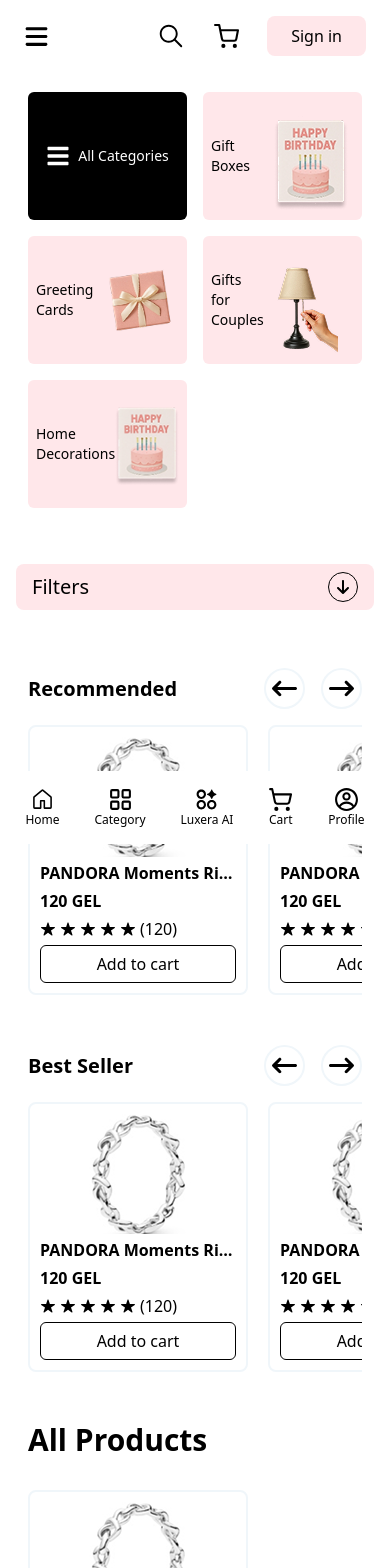
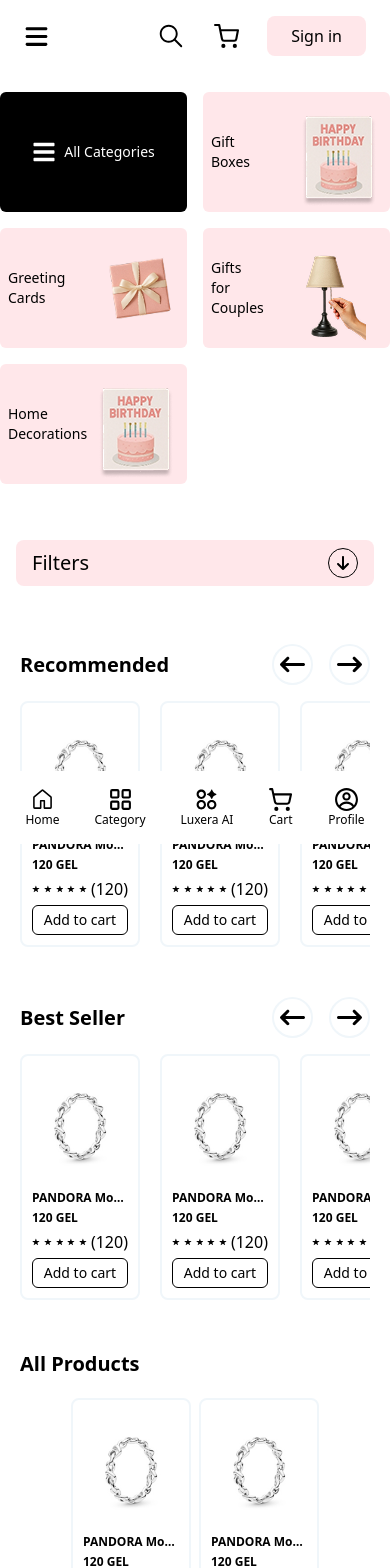
Before and after one commit to GeoLine02/luxera, a Next.js app: page /en/products in a window 390 px wide. Shown: the top 1568 px of the page. Built offline with nearby package versions, Linux system fonts and the light colour scheme; a web font is replaced by a local one.

Commit message:
style: products responsive layout & filter button

```diff
--- a/app/[locale]/(home)/components/categories/Categories.tsx
+++ b/app/[locale]/(home)/components/categories/Categories.tsx
@@ -18,7 +18,7 @@
     <div className="container mt-5 grid grid-cols-2 sm:grid-cols-3 md:grid-cols-4 lg:grid-cols-5 xl:grid-cols-6 gap-4">
       <div
         onClick={handleOpenCategoriesModal}
-        className="bg-black text-white rounded-md w-full h-[128px] cursor-pointer flex items-center justify-center gap-2 max-w-[202px] mx-auto"
+        className="bg-black text-white rounded-md w-full cursor-pointer flex items-center justify-center gap-2 mx-auto"
       >
         <FaBars size={24} />
         <h1 className="font-medium text-sm sm:text-base lg:text-xl text-center">
--- a/app/[locale]/(home)/components/categories/CategoryCard.tsx
+++ b/app/[locale]/(home)/components/categories/CategoryCard.tsx
@@ -8,7 +8,7 @@
 const CategoryCard = ({ image, label }: CategoryCardProps) => {
   return (
     <div
-      className={`bg-light-pink rounded-md  px-2 flex items-center justify-between w-full lg:max-w-[202px] h-[128px] cursor-pointer`}
+      className={`bg-light-pink rounded-md  px-2 flex items-center justify-between w-full lg:max-w-[202px] h-[120px] cursor-pointer`}
     >
       <h1 className="w-min font-medium text-sm lg:text-xl">{label}</h1>
       <div className="size-20">
--- a/app/[locale]/products/components/AllProducts.tsx
+++ b/app/[locale]/products/components/AllProducts.tsx
@@ -5,12 +5,12 @@
 
 const AllProducts = () => {
   return (
-    <div className="max-w-screen-2xl mx-auto">
-      <h1 className="text-3xl lg:text-[40px] font-bold mb-8 lg:mb-14">
+    <div>
+      <h1 className="text-xl md:text-3xl lg:text-[40px] font-bold mb-5 lg:mb-14">
         All Products
       </h1>
 
-      <div className="grid gap-6 lg:grid-cols-[repeat(auto-fit,minmax(220px,220px))] md:justify-center">
+      <div className="grid gap-2 md:gap-6 grid-cols-[repeat(auto-fit,minmax(120px,120px))] xs:grid-cols-[repeat(auto-fit,minmax(220px,220px))] justify-center items-center">
         {productsData.map((product: ProductType) => (
           <ProductCard
             key={product.id}
--- a/app/[locale]/products/components/productFilter/FilterModal.tsx
+++ b/app/[locale]/products/components/productFilter/FilterModal.tsx
@@ -1,6 +1,7 @@
 "use client";
 
 import useOutsideClick from "@/app/hooks/useOutSideClick";
+import Button from "@/app/ui/Button";
 import Input from "@/app/ui/Input";
 import classNames from "classnames";
 
@@ -18,6 +19,10 @@
   const filterRef = useOutsideClick<HTMLDivElement>(() =>
     setIsFilterOpen(false)
   );
+
+  const handleFilter = () => {
+    setIsFilterOpen(false);
+  };
 
   return (
     <div
@@ -37,6 +42,15 @@
         </div>
       </div>
       <h1>Showing 1-16 of 32 results</h1>
+      <Button
+        rounded="lg"
+        title="Filter"
+        type="button"
+        bgColor="dirtyPink"
+        titleColor="black"
+        className="py-1 px-4 max-w-[100px]"
+        onClick={handleFilter}
+      />
     </div>
   );
 };
--- a/app/[locale]/products/page.tsx
+++ b/app/[locale]/products/page.tsx
@@ -15,13 +15,13 @@
       <div className="mt-12">
         <ProductFilter />
       </div>
-      <div className="container mt-[50px]  px-11">
+      <div className="container mt-[50px]  px-5">
         <RecommendedProducts />
       </div>
-      <div className="container mt-[50px] px-11">
+      <div className="container mt-[50px] px-5">
         <BestSellerProducts />
       </div>
-      <div className="mt-[50px] px-11 container">
+      <div className="mt-[50px] px-5 container">
         <AllProducts />
       </div>
     </div>
--- a/app/globals.css
+++ b/app/globals.css
@@ -29,7 +29,7 @@
 }
 
 .container {
-  @apply mx-auto max-w-[1440px] !px-7;
+  @apply mx-auto max-w-[1440px];
 }
 
 .hover-transition {
--- a/app/shared/ProductCard.tsx
+++ b/app/shared/ProductCard.tsx
@@ -10,7 +10,7 @@
 
 const ProductCard = ({ image, price, title }: ProductCardProps) => {
   return (
-    <div className="border-2 rounded-lg border-ice-blue max-w-[220px] p-2.5 space-y-1 bg-white flex flex-col items-center">
+    <div className="border-2 rounded-lg border-ice-blue max-w-[120px] xs:max-w-[220px] p-2.5 space-y-1 bg-white flex flex-col items-center">
       <div className="space-y-1 md:space-y-1 w-full">
         <div className="flex justify-center">
           <Image
@@ -19,8 +19,10 @@
             alt="product image"
           />
         </div>
-        <h1 className="font-semibold max-w-[310px] truncate">{title}</h1>
-        <h1 className="font-semibold">{price} GEL</h1>
+        <h1 className="font-semibold text-xs lg:text-base max-w-[310px] truncate">
+          {title}
+        </h1>
+        <h1 className="font-semibold text-xs lg:text-base">{price} GEL</h1>
       </div>
       <div className="flex items-center gap-1 w-full">
         <IoIosStar />
@@ -30,7 +32,7 @@
         <IoIosStar />
         (120)
       </div>
-      <button className="border border-black rounded-md py-1.5 md:py-2 w-full cursor-pointer hover-transition hover:bg-black hover:text-white text-black">
+      <button className="border border-black rounded-md py-1 md:py-2 w-full cursor-pointer hover-transition hover:bg-black hover:text-white text-black text-sm md:text-base">
         Add to cart
       </button>
     </div>
--- a/app/shared/SwiperSlider.tsx
+++ b/app/shared/SwiperSlider.tsx
@@ -82,7 +82,7 @@
         }}
       >
         {data.map((item, idx) => (
-          <SwiperSlide key={idx} className="!max-w-[220px]">
+          <SwiperSlide key={idx} className="!max-w-fit">
             {renderCard(item)}
           </SwiperSlide>
         ))}
```
